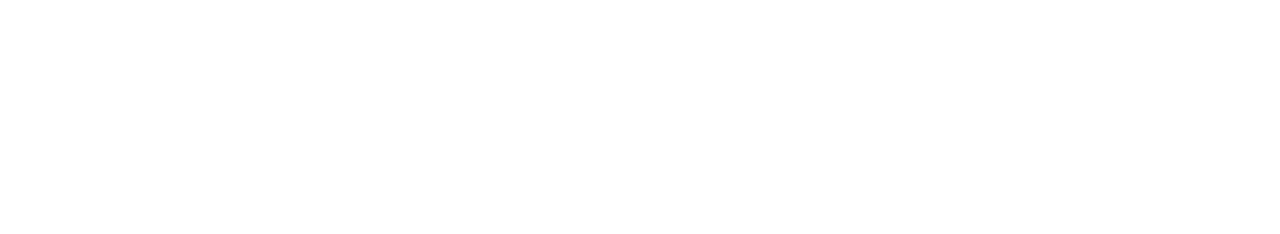
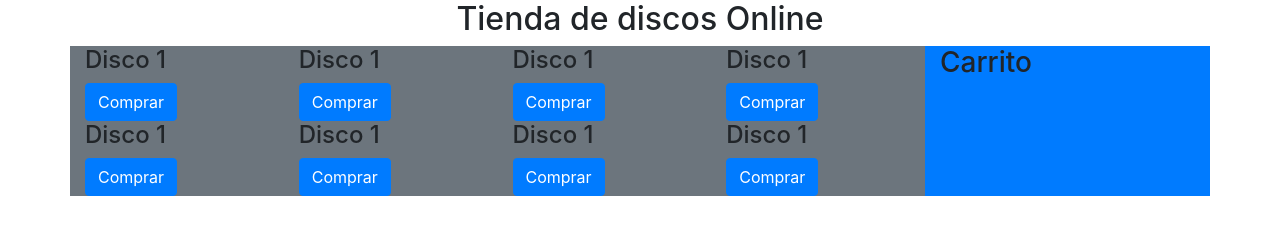
Before and after one commit to JuanmaEstrada/Shop-online, a plain HTML site: page index.html in a window 1280 px wide. Drawn offline with Linux system fonts and the light colour scheme.

Commit message:
Html first change

```diff
--- a/index.html
+++ b/index.html
@@ -5,8 +5,58 @@
 	<title>Shop-online</title>
 	<link rel="stylesheet" href="css/styles.css">
 	<link rel="stylesheet" href="css/bootstrap.min.css">
+	<link rel="stylesheet" href="js/jquery-3.3.1.min.js">
 </head>
 <body>
+
+	<header class="container text-center">
+		<h2>Tienda de discos Online</h2>
+	</header>
+	<section class="container ">
+		<div class="row">
+			<div class="col-md-9 bg-secondary">
+				<div class="row">
+					<div class="col-md-3">
+						<h4> Disco 1</h4>
+						<button class="btn btn-primary"> Comprar</button>
+						 </div>
+					<div class="col-md-3">
+						<h4> Disco 1</h4>
+						<button class="btn btn-primary"> Comprar</button>
+					</div>
+					<div class="col-md-3">
+						<h4> Disco 1</h4>
+						<button class="btn btn-primary"> Comprar</button>
+					</div>
+					<div class="col-md-3">
+						<h4> Disco 1</h4>
+						<button class="btn btn-primary"> Comprar</button>
+					</div>
+					<div class="col-md-3">
+						<h4> Disco 1</h4>
+						<button class="btn btn-primary"> Comprar</button>
+					</div>
+					<div class="col-md-3">
+						<h4> Disco 1</h4>
+						<button class="btn btn-primary"> Comprar</button>
+					</div>
+					<div class="col-md-3">
+						<h4> Disco 1</h4>
+						<button class="btn btn-primary"> Comprar</button>
+					</div>
+					<div class="col-md-3">
+					 <h4> Disco 1</h4>
+					 <button class="btn btn-primary"> Comprar</button>
+					</div>
+
+
+				</div>
+			</div>
+			<div class="col-md-3 bg-primary">
+				<h3> Carrito </h3>
+			</div>
+		</div>
+	</section>
 
 	<script src="js/main.js"></script>
 </body>
```
